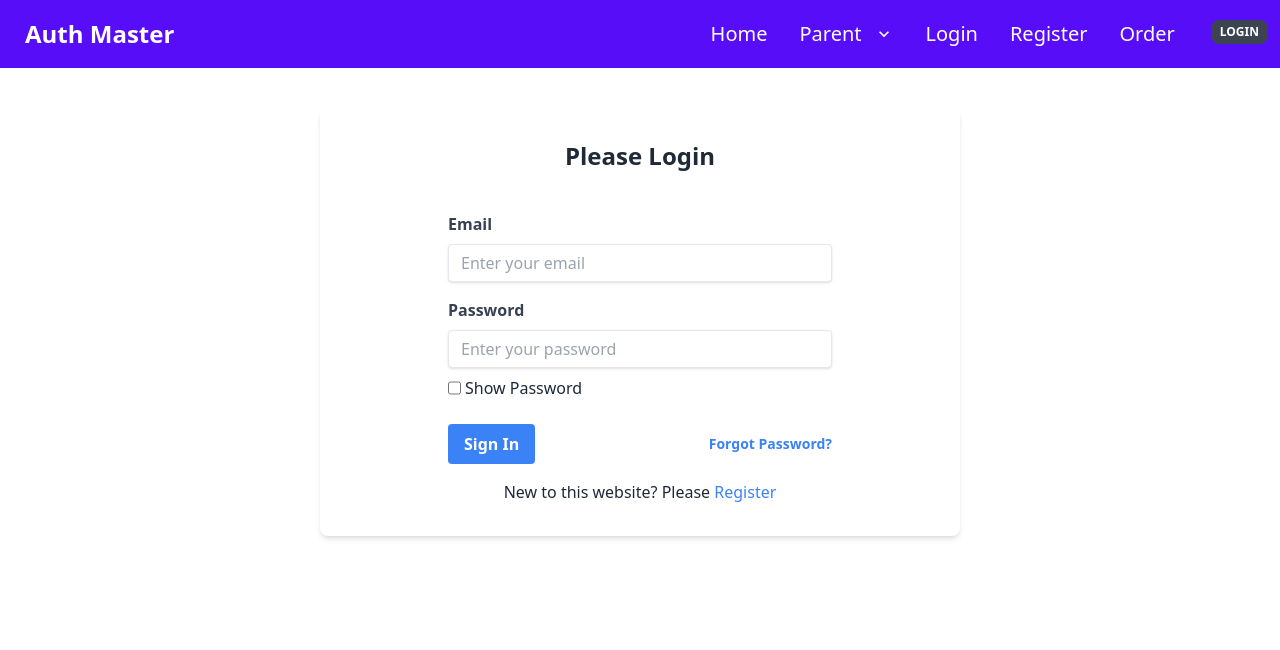
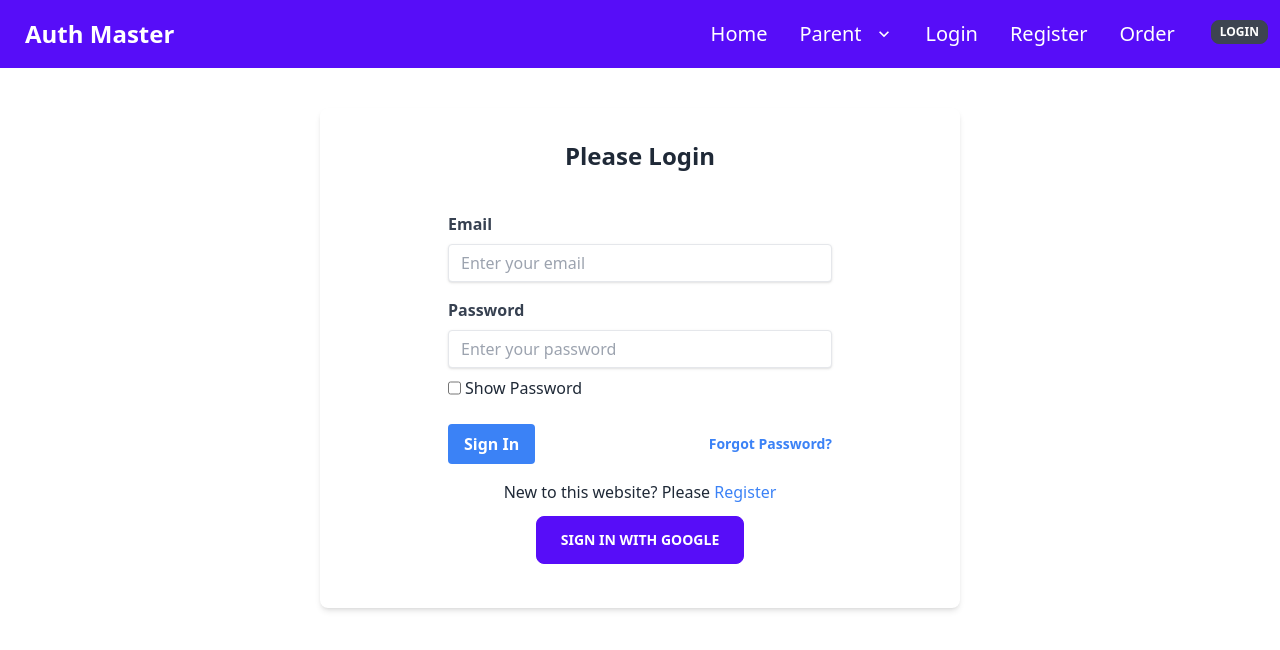
Before and after one commit to HumaionKobir1/auth-firebase-context-tailwind, a React (Vite) app: page /login in a window 1280 px wide. Shown: the top 650 px of the page. Built offline with nearby package versions, Linux system fonts and the light colour scheme; no server answers.

Commit message:
Social sign in done

```diff
--- a/src/component/Login.jsx
+++ b/src/component/Login.jsx
@@ -5,7 +5,8 @@
 const Login = () => {
     const [showPassword, setShowPassword] = useState(false);
 
-    const {signIn} = useContext(AuthContext);
+    const {signIn, signInWithGoogle} = useContext(AuthContext);
+    console.log(signInWithGoogle);
 
     const handleLogin = event => {
         event.preventDefault();
@@ -20,6 +21,17 @@
             const loggedUser = result.user;
             console.log(loggedUser);
             form.reset();
+        })
+        .catch(error => {
+            console.log(error.message);
+        })
+    }
+
+    const handleGoogleSignIn = () => {
+        signInWithGoogle()
+        .then(result => {
+            const loggedUser = result.user;
+            console.log(loggedUser);
         })
         .catch(error => {
             console.log(error.message);
@@ -65,6 +77,10 @@
             <p>New to this website? Please <Link to='/register' className='text-blue-500 hover:text-blue-800'>Register</Link></p>
         </div>
 
+        <div className='grid text-center w-52 mx-auto mt-3 mb-3'>
+            <button className='btn btn-primary' onClick={handleGoogleSignIn}>Sign in with Google</button>
+        </div>
+
     </div>
     );
 };
--- a/src/providers/AuthProvider.jsx
+++ b/src/providers/AuthProvider.jsx
@@ -1,9 +1,11 @@
 import React, { createContext, useContext, useEffect, useState } from 'react';
-import {createUserWithEmailAndPassword, getAuth, onAuthStateChanged, signInWithEmailAndPassword, signOut} from "firebase/auth";
+import {GoogleAuthProvider, createUserWithEmailAndPassword, getAuth, onAuthStateChanged, signInWithEmailAndPassword, signInWithPopup, signOut} from "firebase/auth";
 import app from '../firebase.config';
 export const AuthContext = createContext(null)
+const provider = new GoogleAuthProvider();
 
 const auth = getAuth(app);
+
 
 const AuthProvider = ({children}) => {
     const [user, setUser] = useState(null);
@@ -19,11 +21,16 @@
         return signInWithEmailAndPassword(auth, email, password);
     }
 
+    const signInWithGoogle = () => {
+        return signInWithPopup(auth, provider);
+    }
+
 
     // sign out /  log out
     const logOut = () => {
         return signOut(auth);
     }
+
 
 
     // Observe auth state change
@@ -44,6 +51,7 @@
         createUser,
         signIn,
         logOut,
+        signInWithGoogle,
         loading
     }
 
```
